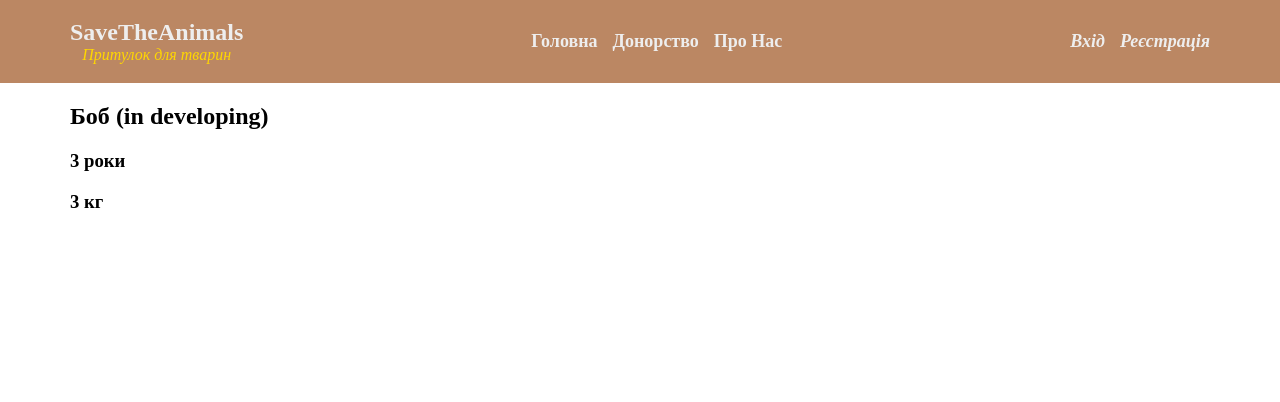
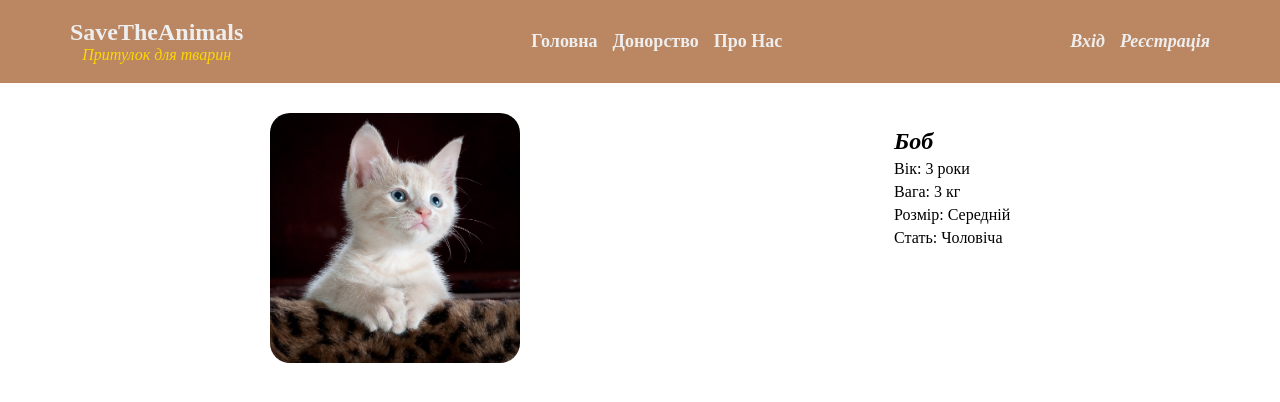
Before and after one commit to vladyslav-masokha/animals-shelter, a React (Vite) app: page /1 in a window 1280 px wide. Shown: the top 402 px of the page. Built offline with nearby package versions, Linux system fonts and the light colour scheme; no server answers.

Commit message:
added info about animal on Animal page

```diff
--- a/src/assets/screens/animalPage/AnimalPage.module.scss
+++ b/src/assets/screens/animalPage/AnimalPage.module.scss
@@ -0,0 +1,40 @@
+.animalPage {
+	.animal {
+		width: 100%;
+		margin: 30px 0 0;
+		padding: 0 15px;
+		display: flex;
+		justify-content: space-around;
+		flex-wrap: wrap;
+
+		.cardImage {
+			width: 250px;
+			height: 250px;
+
+			border-radius: 20px;
+		}
+
+		.animalInfo {
+			margin: 15px 0 0 5px;
+			display: flex;
+			flex-direction: column;
+			gap: 5px;
+
+			.name {
+				margin: 0;
+				font-size: 24px;
+				font-style: italic;
+			}
+		}
+	}
+}
+
+@media screen and (min-width: 1024px) {
+	.animalPage {
+		.animal {
+			.cardImage {
+				// width: 30%;
+			}
+		}
+	}
+}
--- a/src/assets/screens/animalPage/AnimalPage.tsx
+++ b/src/assets/screens/animalPage/AnimalPage.tsx
@@ -19,14 +19,25 @@ const AnimalPage = () => {
 		<>
 			<Header />
 
-			<div className={styles.about}>
+			<div className={styles.animalPage}>
 				<div className='wrapper'>
-					{animal !== undefined ? (
-						<>
-							<h2>{animal.name} (in developing)</h2>
-							<h3>{valueLabelFormatAge(animal.age)} </h3>
-							<h3>{valueLabelFormatWeight(animal.weight)} </h3>
-						</>
+					{animal ? (
+						<div className={styles.animal}>
+							<img
+								className={styles.cardImage}
+								src={animal.image}
+								alt={animal.name}
+								loading='lazy'
+							/>
+
+							<div className={styles.animalInfo}>
+								<h3 className={styles.name}>{animal.name}</h3>
+								<p>Вік: {valueLabelFormatAge(animal.age)}</p>
+								<p>Вага: {valueLabelFormatWeight(animal.weight)}</p>
+								<p>Розмір: {animal.size}</p>
+								<p>Стать: {animal.gender}</p>
+							</div>
+						</div>
 					) : (
 						<p>
 							Тваринка з id <b>{id}</b> не знайдена
```
